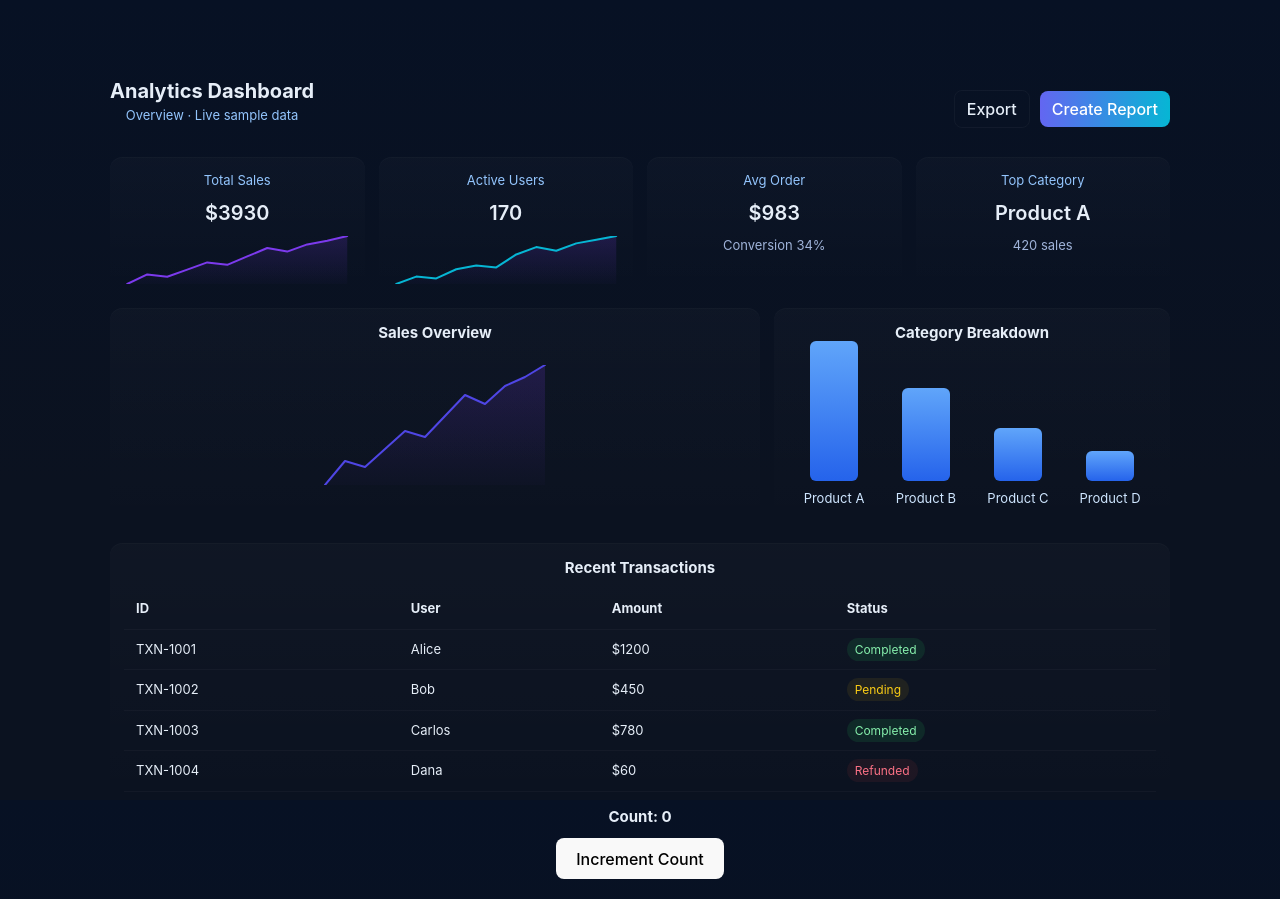
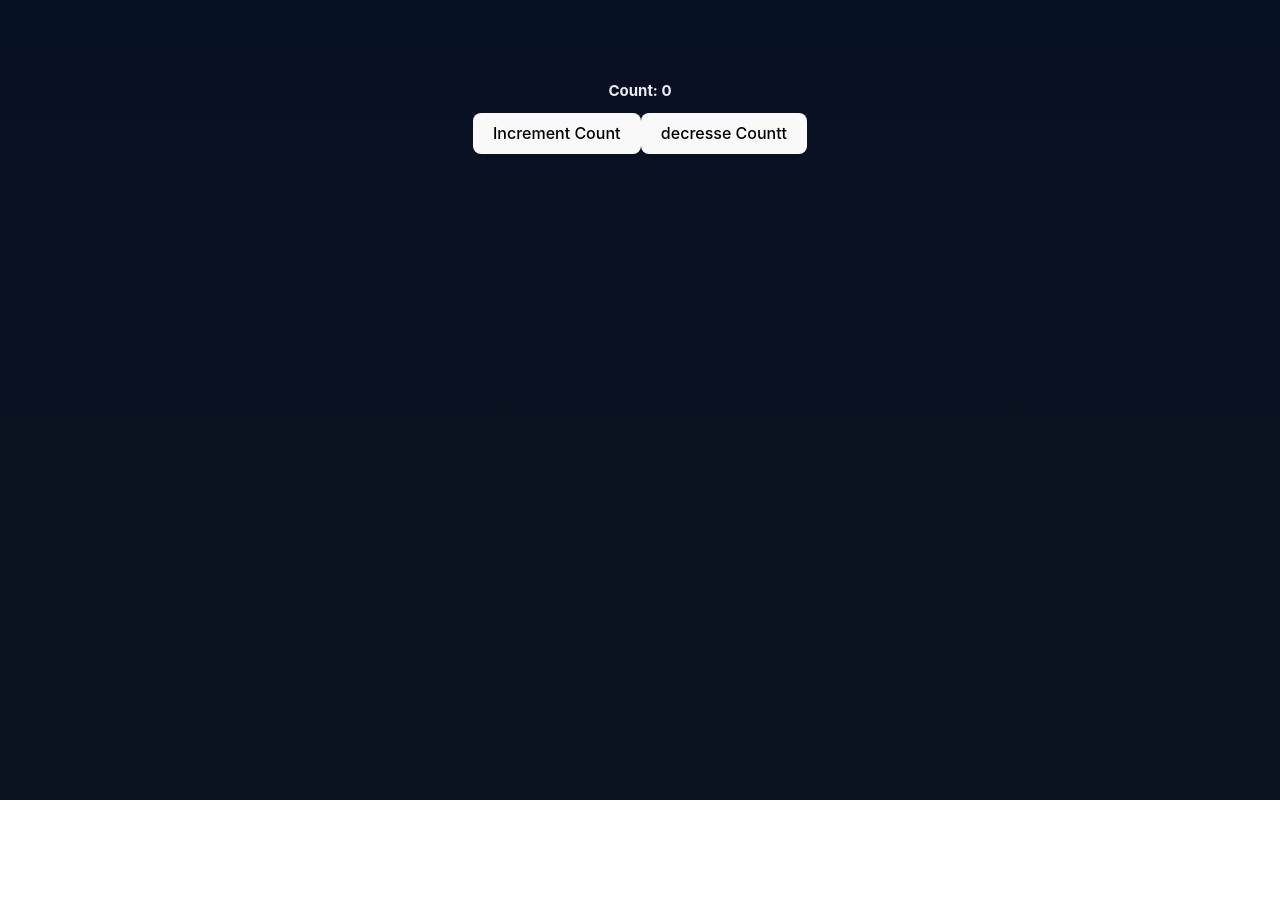
Before and after one commit to Fuadbla008/simple-react, a React (Vite) app: page / in a window 1280 px wide. After the commit the page ends 800 px from the top, so only its background shows below. Built offline with nearby package versions, Linux system fonts and the light colour scheme.

Commit message:
remove some line

```diff
--- a/src/App.jsx
+++ b/src/App.jsx
@@ -24,6 +24,9 @@ function App() {
   const incrementCount = () => {
     setCtn(ctn + 1);
   }
+  const decrementCount = () => {
+    setCtn(ctn - 1);
+  }
 
   // derived KPIs
   const totalSales = useMemo(() => salesSeries.reduce((a, b) => a + b, 0), [salesSeries])
@@ -33,93 +36,10 @@ function App() {
 
   return (
     <div className="dashboard">
-      <header className="dashboard-header">
-        <div>
-          <h1>Analytics Dashboard</h1>
-          <p className="muted">Overview · Live sample data</p>
-        </div>
-        <div className="header-actions">
-          <button className="btn">Export</button>
-          <button className="btn primary">Create Report</button>
-        </div>
-      </header>
-
-      <section className="kpis">
-        <div className="card kpi">
-          <div className="kpi-title">Total Sales</div>
-          <div className="kpi-value">${totalSales}</div>
-          <div className="kpi-spark">
-            <Sparkline data={salesSeries} color="#7c3aed" />
-          </div>
-        </div>
-
-        <div className="card kpi">
-          <div className="kpi-title">Active Users</div>
-          <div className="kpi-value">{activeUsers}</div>
-          <div className="kpi-spark">
-            <Sparkline data={userSeries} color="#06b6d4" />
-          </div>
-        </div>
-
-        <div className="card kpi">
-          <div className="kpi-title">Avg Order</div>
-          <div className="kpi-value">${avgOrder}</div>
-          <div className="kpi-foot">Conversion {conversion}%</div>
-        </div>
-
-        <div className="card kpi">
-          <div className="kpi-title">Top Category</div>
-          <div className="kpi-value">{categoryData[0].name}</div>
-          <div className="kpi-foot">{categoryData[0].value} sales</div>
-        </div>
-      </section>
-
-      <section className="grid">
-        <div className="card">
-          <h3>Sales Overview</h3>
-          <div className="chart big">
-            <Sparkline data={salesSeries} color="#4f46e5" height={120} />
-          </div>
-        </div>
-
-        <div className="card">
-          <h3>Category Breakdown</h3>
-          <div className="chart">
-            <BarChart data={categoryData} />
-          </div>
-        </div>
-
-        <div className="card full">
-          <h3>Recent Transactions</h3>
-          <div className="table-wrap">
-            <table className="table">
-              <thead>
-                <tr>
-                  <th>ID</th>
-                  <th>User</th>
-                  <th>Amount</th>
-                  <th>Status</th>
-                </tr>
-              </thead>
-              <tbody>
-                {recent.map(r => (
-                  <tr key={r.id}>
-                    <td>{r.id}</td>
-                    <td>{r.user}</td>
-                    <td>${r.amount}</td>
-                    <td>
-                      <span className={`status ${r.status.toLowerCase()}`}>{r.status}</span>
-                    </td>
-                  </tr>
-                ))}
-              </tbody>
-            </table>
-          </div>
-        </div>
-      </section>
       <div>
         <h3>Count: {ctn}</h3>
         <button onClick={incrementCount}>Increment Count</button>
+        <button onClick={decrementCount}>decresse Countt</button>
       </div>
     </div>
   )
```
